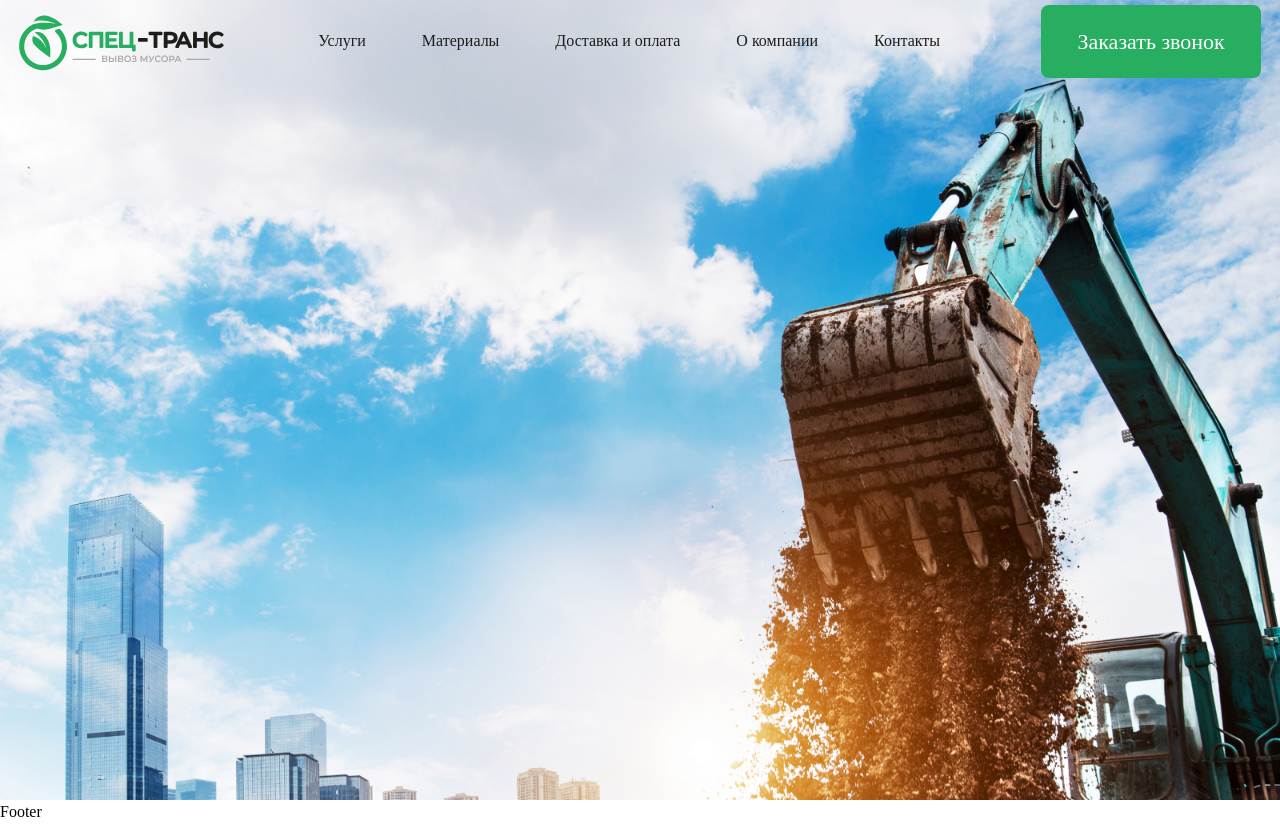
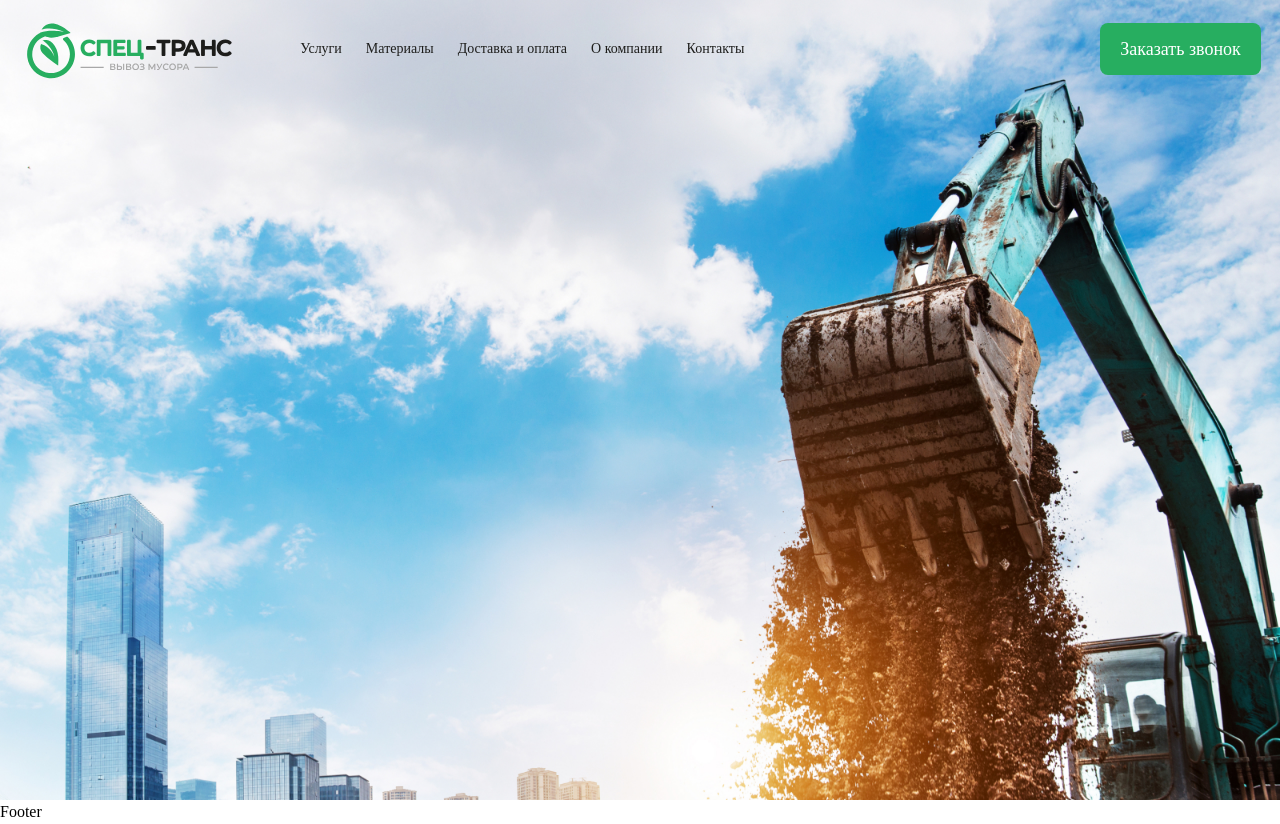
Before and after one commit to abrordev1/special-trans-project, a Vue app: page / in a window 1280 px wide. Built offline with nearby package versions, Linux system fonts and the light colour scheme; a web font is replaced by a local one.

Commit message:
completed header layout (2023-06-03)

```diff
--- a/src/layouts/HeaderLayout/HeaderLayout.vue
+++ b/src/layouts/HeaderLayout/HeaderLayout.vue
@@ -3,20 +3,45 @@
         <div class="container flex items-center">
             <HeaderLogo></HeaderLogo>
             <HeaderMenu></HeaderMenu>
-            <HeaderActions></HeaderActions>
+            <HeaderActions @openMenu="toggleMenu"></HeaderActions>
+            <Transition name="menu">
+                <HiddenMenu v-if="isOpen" @closeMenu="toggleMenu"></HiddenMenu>
+            </Transition>
         </div>
     </header>
-
-
 </template>
 
 <script>
 import HeaderActions from './components/HeaderActions.vue';
 import HeaderLogo from './components/HeaderLogo.vue';
 import HeaderMenu from './components/HeaderMenu.vue';
+import HiddenMenu from './components/HiddenMenu.vue';
 
 
 export default {
-    components: { HeaderLogo, HeaderMenu, HeaderActions }
+    components: { HeaderLogo, HeaderMenu, HeaderActions, HiddenMenu },
+    data() {
+        return {
+            isOpen: false
+        }
+    },
+    methods: {
+        toggleMenu() {
+            this.isOpen = !this.isOpen
+        }
+    }
+
 }
 </script>
+
+<style>
+.menu-enter-active,
+.menu-leave-active {
+  transition: 0.5s ease;
+}
+
+.menu-enter-from,
+.menu-leave-to {
+    transform: translateX(100%);
+}
+</style>
--- a/src/layouts/HeaderLayout/components/HeaderActions.vue
+++ b/src/layouts/HeaderLayout/components/HeaderActions.vue
@@ -1,6 +1,10 @@
 <template>
     <div class="header-actions ml-auto">
-        <TheButton>Заказать звонок</TheButton>
+        <TheButton class="hidden lg:block" v-if="true">Заказать звонок</TheButton>
+
+        <button class="burger-btn w-5 h-5 flex justify-center items-center lg:hidden" @click="$emit('openMenu')">
+            <img src="@/assets/icons/burger.svg" alt="burger-icon">
+        </button>
     </div>
 </template>
 
--- a/src/layouts/HeaderLayout/components/HeaderLogo.vue
+++ b/src/layouts/HeaderLayout/components/HeaderLogo.vue
@@ -1,5 +1,5 @@
 <template>
-    <div class="header-logo">
+    <div class="header-logo w-[112px] lg:w-auto p-2">
         <img src="@/assets/images/logo.svg" alt="header-logo">
     </div>
 </template>
--- a/src/layouts/HeaderLayout/components/HeaderMenu.vue
+++ b/src/layouts/HeaderLayout/components/HeaderMenu.vue
@@ -1,7 +1,7 @@
 <template>
-    <div class="header-menu ml-[90px]">
+    <div class="header-menu lg:ml-14 2xl:ml-[90px] hidden lg:block">
         <ul class="menu flex text-dark">
-            <li class="mr-14 hover:text-green cursor-pointer duration-300" v-for="item in menuItems" :key="item">
+            <li class="2xl:mr-14 lg:mr-6 hover:text-green lg:text-sm 2xl:text-lg cursor-pointer duration-300" v-for="item in menuItems" :key="item">
                 {{ item.name }}
             </li>
         </ul>
--- /dev/null
+++ b/src/layouts/HeaderLayout/components/HiddenMenu.vue
@@ -0,0 +1,49 @@
+<template>
+    <div class="hidden-menu bg-white fixed left-0 top-0 w-full h-full p-5 flex flex-col justify-between">
+        <div class="wrapper">
+            <div class="head flex justify-between items-center">
+                <HeaderLogo></HeaderLogo>
+
+                <button class="close-btn w-7 h-7 flex justify-center items-center" @click="$emit('closeMenu')">
+                    <img src="@/assets/icons/times.svg" alt="times-icon">
+                </button>
+            </div>
+            <div class="menu-list">
+                <ul class="menu">
+                    <li class="mt-12 text-dark text-xl" v-for="item in menuItems" :key="item">
+                        {{ item.name }}
+                    </li>
+                </ul>
+            </div>
+            <div class="action mt-16">
+                <TheButton>Заказать звонок</TheButton>
+            </div>
+        </div>
+        <div class="copyright">
+            <p class="text-xs text-center text-[#646464]">
+                Политика конфиденциальности © спец-транс, 2023
+            </p>
+        </div>
+    </div>
+</template>
+
+
+<script>
+import TheButton from '../../../ui/TheButton.vue';
+import menuList from '../menuList';
+import HeaderLogo from './HeaderLogo.vue';
+
+
+
+export default {
+    components: { HeaderLogo, TheButton },
+    data() {
+        return {
+            menuItems: menuList,
+        }
+    }
+
+}
+
+
+</script>
--- a/src/ui/TheButton.vue
+++ b/src/ui/TheButton.vue
@@ -1,5 +1,5 @@
 <template>
-    <button class="text-md lg:text-[22px] py-5 px-9 bg-green rounded-lg text-white font-medium hover:opacity-90 duration-300">
+    <button class="text lg:text-lg 2xl:text-[22px] py-3 2xl:py-5 px-5 2xl:px-9 bg-green rounded-lg text-white font-medium hover:opacity-90 duration-300">
         <slot></slot>
     </button>
 </template>
```
Also changed, not shown: src/assets/icons/burger.svg (added), src/assets/icons/times.svg (added).
